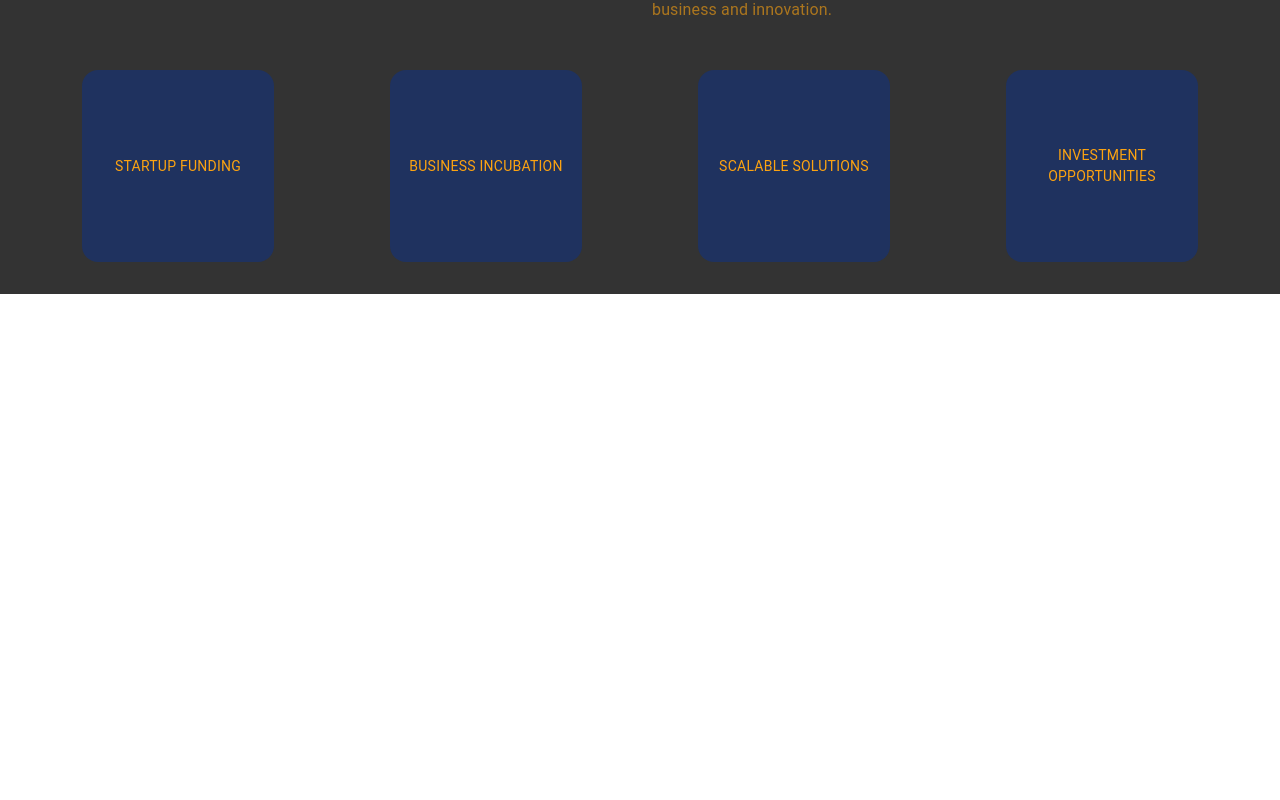
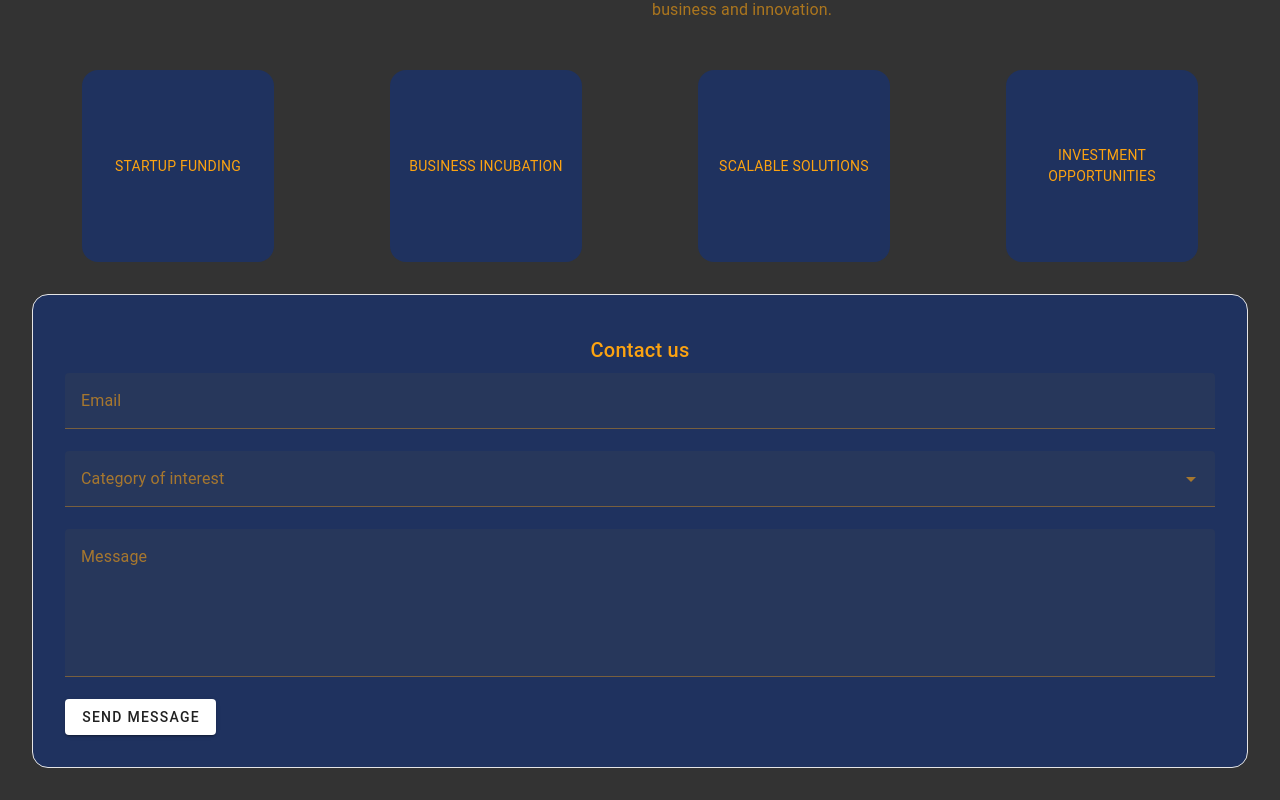
Before and after one commit to SzaboLeventeDev/start_match, a Vue app in the folder frontend/: page / in a window 1280 px wide. Shown: the part 1760-2560 px from the top of the page. Before the commit the page ends 2054 px from the top, so only its background shows below. Built offline with nearby package versions, Linux system fonts and the light colour scheme.

Commit message:
contact us ui without backend communication

```diff
--- /dev/null
+++ b/frontend/src/components/TheContact.vue
@@ -0,0 +1,46 @@
+<script setup lang="ts">
+import { ref } from 'vue';
+
+const email = ref<string>()
+const categories = ref<string[]>(['Sponsorship Opportunities', 'User Feedback and Suggestions','Career Opportunities','General Inquiries'])
+const category=ref<string>()
+const message = ref<string>()
+
+const sendForm = () => {
+  console.log({email: email.value, category: category.value,message: message.value})
+}
+</script>
+<template>
+  <VContainer id="contact">
+    <VForm class="form">
+      <VCardTitle class="title">Contact us</VCardTitle>
+      <VTextField label="Email"
+      v-model="email"
+      outlined/>
+      <VSelect label="Category of interest"
+      v-model="category"
+      :items="categories"
+      />
+      <VTextarea label="Message"
+      v-model="message"/>
+      <VBtn type="button" class="button" @click="sendForm">Send message</VBtn>
+    </VForm>
+  </VContainer>
+</template>
+<style scoped>
+.title {
+  text-align: center;
+}
+
+.form {
+  border: 1px solid var(--c-grey);
+  border-radius: 1rem;
+  padding: 2rem;
+  background-color: var(--c-light-blue)
+}
+
+.button {
+  display: flex;
+  align-items: center;
+}
+</style>
--- a/frontend/src/views/HomeView.vue
+++ b/frontend/src/views/HomeView.vue
@@ -1,14 +1,16 @@
 <script setup lang="ts">
 import TheHero from '@/components/TheHero.vue'
-import TheIntroduction from '@/components/TheIntroduction.vue';
-import TheServices from '@/components/TheServices.vue';
+import TheIntroduction from '@/components/TheIntroduction.vue'
+import TheServices from '@/components/TheServices.vue'
+import TheContact from '@/components/TheContact.vue'
 </script>
 
 <template>
   <VContainer class="page">
     <TheHero />
-        <TheIntroduction/>
-        <TheServices/>
+    <TheIntroduction />
+    <TheServices />
+    <TheContact />
   </VContainer>
 </template>
 <style scoped>
```
Lines whose indentation alone changed are shown as unchanged.
